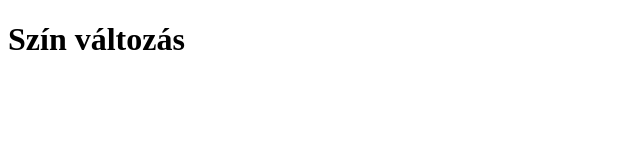
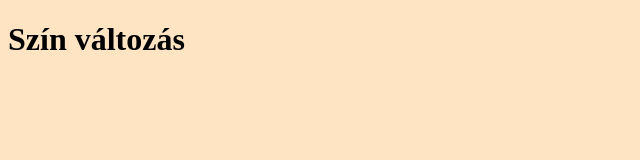
Before and after one commit to Agnes-milia/szinek_iru1a2, a plain HTML site: page index.html in a window 1280 px wide. Shown: the whole page, without its empty margins (0-640 px from the left). Drawn offline with Linux system fonts and the light colour scheme.

Commit message:
css létrehozása

```diff
--- /dev/null
+++ b/css/style.css
@@ -0,0 +1,3 @@
+body{
+    background-color: bisque;
+}
--- a/index.html
+++ b/index.html
@@ -5,6 +5,7 @@
     <meta http-equiv="X-UA-Compatible" content="IE=edge">
     <meta name="viewport" content="width=device-width, initial-scale=1.0">
     <title>Reszponzív alapok</title>
+    <link rel="stylesheet" href="css/style.css">
 </head>
 <body>
     <h1>Szín változás</h1>
```
